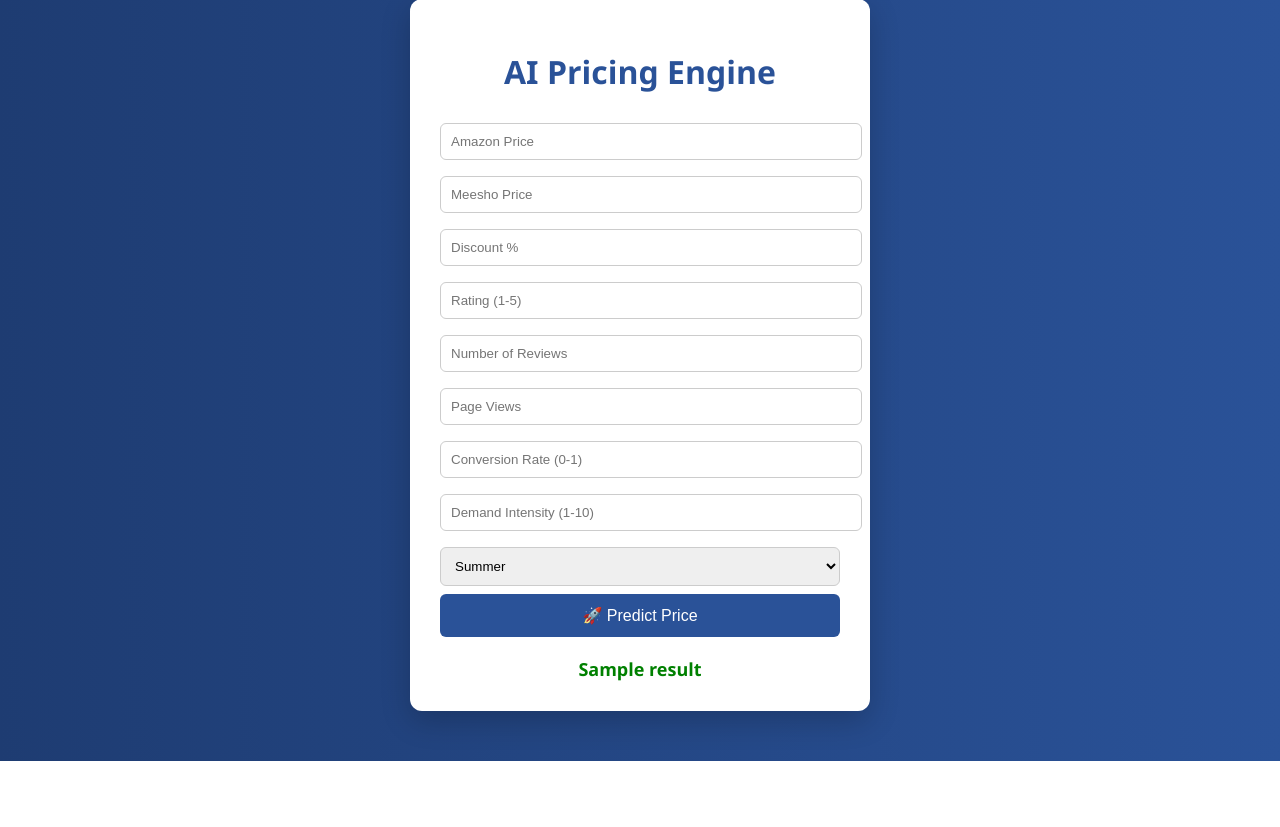
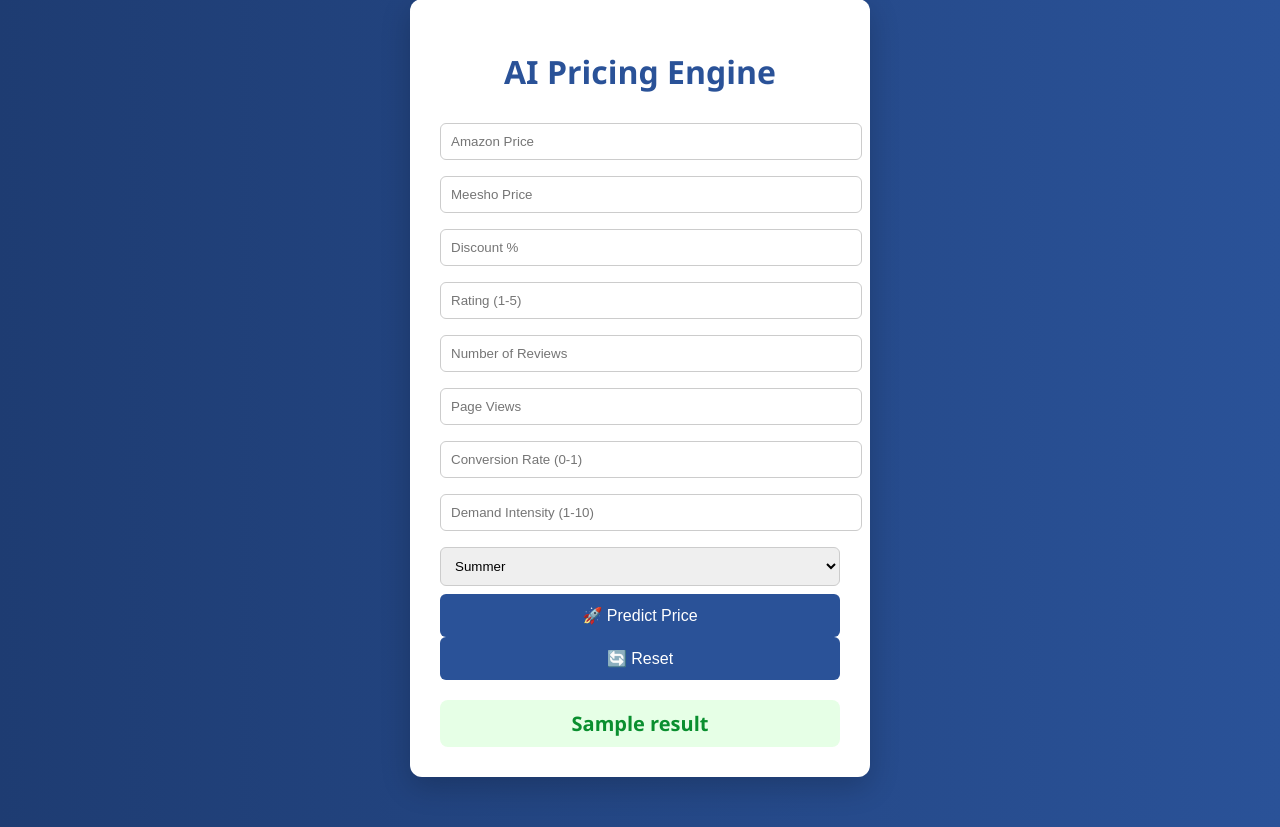
Before and after one commit to anurag815311/Dynamic-AI-pricing-engine-for-online-store, a Flask app: template dynamic-pricing/templates/index.html in a window 1280 px wide. Shown: the part 51-878 px from the top of the page. Before the commit the page ends 812 px from the top, so only its background shows below. Run offline with Flask 3, Linux system fonts and the light colour scheme; the template is opened without the code that fills it: most values are stand-ins (such as "Sample title", 1, 10 or a date in 2020); parts of the project's set-up code (start-up, migrations or seed data) failed here and were passed over.

Commit message:
adjustments related to the flask app

```diff
--- a/dynamic-pricing/app.py
+++ b/dynamic-pricing/app.py
@@ -25,10 +25,12 @@ def predict():
 
             input_data.append(val)
 
+
+        amazon_price = float(request.form['amazon_price'])
         prediction = model.predict([input_data])[0]
+        best_price = amazon_price - prediction
 
-        return render_template("index.html",
-            result=f"Predicted Price Difference: ₹ {round(prediction,2)}")
+        return render_template("index.html", result=f"🔥 Recommended Best Price: ₹ {round(best_price,2)}")
 
     except Exception as e:
         return render_template("index.html",
--- a/dynamic-pricing/static/style.css
+++ b/dynamic-pricing/static/style.css
@@ -51,7 +51,10 @@ button:hover {
 .result {
     margin-top: 20px;
     text-align: center;
-    font-size: 18px;
-    color: green;
+    font-size: 20px;
+    color: #0a8f2f;
     font-weight: bold;
+    background: #e6ffe6;
+    padding: 10px;
+    border-radius: 8px;
 }
--- a/dynamic-pricing/templates/index.html
+++ b/dynamic-pricing/templates/index.html
@@ -29,8 +29,10 @@
         </select>
 
         <button type="submit">🚀 Predict Price</button>
+        <button type="button" onclick="resetForm()">🔄 Reset</button>
 
     </form>
+
 
     {% if result %}
         <div class="result">{{ result }}</div>
@@ -39,4 +41,10 @@
 </div>
 
 </body>
+<script>
+function resetForm() {
+    document.querySelector("form").reset();
+    document.querySelector(".result").innerHTML = "";
+}
+</script>
 </html>
```
